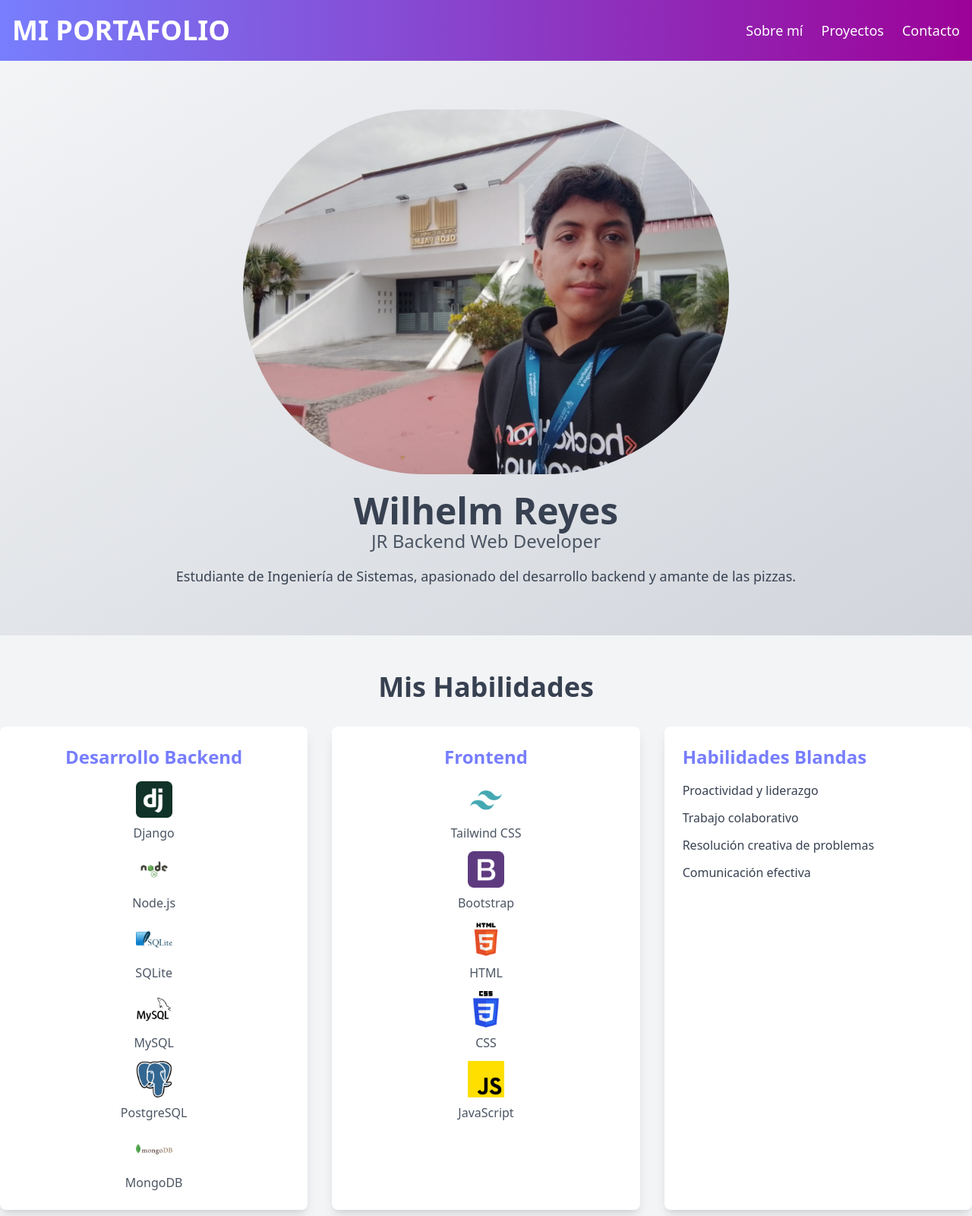
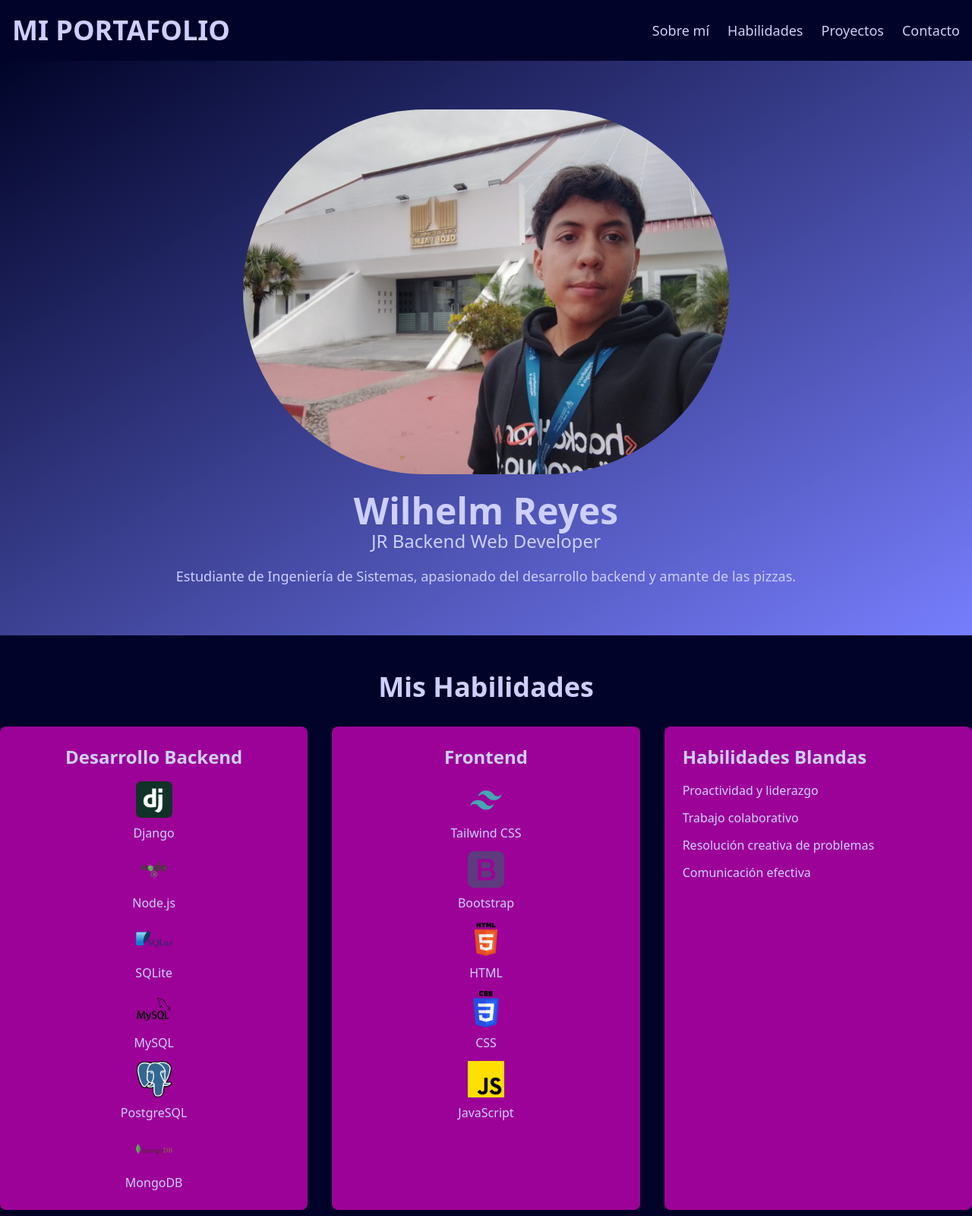
Before and after one commit to WilhelmPro007/Portafolio-Wilhelm-Reyes, a website: page src/index.html in a window 1280 px wide. Shown: the top 1600 px of the page at 76% size. Drawn offline with Linux system fonts and the light colour scheme.

Commit message:
updated colors con tailwindconfig and on the html components.

```diff
--- a/src/index.html
+++ b/src/index.html
@@ -6,17 +6,18 @@
         <title>Portafolio - Wilhelm Reyes</title>
         <link rel="stylesheet" href="../dist/output.css">
     </head>
-    <body class="bg-gray-50 text-gray-700">
+    <body class="bg-background text-gray-700">
         <!-- Header -->
-        <header class="bg-gradient-to-r from-primary to-secondary text-white">
-            <nav class="container mx-auto flex items-center justify-between py-5 px-4">
+        <header class=" text-text">
+            <nav class="container mx-auto flex items-center justify-between py-5 px-4 bg-background">
                 <a href="#" class="text-4xl font-bold uppercase">Mi Portafolio</a>
                 <div class="hidden md:flex space-x-6">
-                    <a href="#" class="hover:text-secondary transition text-lg">Sobre mí</a>
-                    <a href="#" class="hover:text-secondary transition text-lg">Proyectos</a>
-                    <a href="#" class="hover:text-secondary transition text-lg">Contacto</a>
+                    <a href="#sobreMi" class="hover:text-secondary transition text-lg">Sobre mí</a>
+                    <a href="#habilidades" class="hover:text-secondary transition text-lg">Habilidades</a>
+                    <a href="#proyectos" class="hover:text-secondary transition text-lg">Proyectos</a>
+                    <a href="#contacto" class="hover:text-secondary transition text-lg">Contacto</a>
                 </div>
-                <button class="md:hidden text-white focus:outline-none">
+                <button class="md:hidden text-text focus:outline-none">
                     <svg class="w-6 h-6" xmlns="http://www.w3.org/2000/svg" fill="none" viewBox="0 0 24 24" stroke="currentColor">
                         <path stroke-linecap="round" stroke-linejoin="round" stroke-width="2" d="M4 6h16M4 12h16m-7 6h7" />
                     </svg>
@@ -25,77 +26,77 @@
         </header>
 
         <!-- Hero Section -->
-        <section class="bg-gradient-to-br from-gray-100 to-gray-300 py-16 text-center">
+        <section class="bg-gradient-to-br from-background to-primary py-16 text-center text-text" id="sobreMi">
             <div class="container mx-auto">
                 <img src="img/Perfil.jpeg" alt="Wilhelm Reyes" class="w-6/12  rounded-full mx-auto">
                 <h1 class="text-5xl font-bold mt-6">Wilhelm Reyes</h1>
-                <h2 class="text-2xl text-gray-600">JR Backend Web Developer</h2>
-                <p class="mt-4 text-lg text-gray-700">Estudiante de Ingeniería de Sistemas, apasionado del desarrollo backend y amante de las pizzas.</p>
+                <h2 class="text-2xl ">JR Backend Web Developer</h2>
+                <p class="mt-4 text-lg ">Estudiante de Ingeniería de Sistemas, apasionado del desarrollo backend y amante de las pizzas.</p>
             </div>
         </section>
 
         <!-- Skills -->
-        <section class="bg-gray-100 py-12">
+        <section class=" py-12" id="habilidades">
             <div class="container mx-auto">
-                <h2 class="text-4xl font-bold text-center mb-8">Mis Habilidades</h2>
+                <h2 class="text-4xl font-bold text-center mb-8 text-text">Mis Habilidades</h2>
                 <div class="grid gap-8 md:grid-cols-3">
-                    <div class="bg-white p-6 shadow-lg rounded-lg">
-                        <h3 class="text-2xl font-semibold mb-4 text-primary text-center">Desarrollo Backend</h3>
+                    <div class="bg-secondary p-6 shadow-lg rounded-lg text-text">
+                        <h3 class="text-2xl font-semibold mb-4 text-center">Desarrollo Backend</h3>
                         <ul class="space-y-3">
                             <li class="text-center">
                                 <img src="img/iconsSkills/djangoproject-svgrepo-com.png" alt="Django" class="w-12 h-12 mx-auto">
-                                <p class="mt-2 text-gray-600">Django</p>
+                                <p class="mt-2 ">Django</p>
                             </li>
                             <li class="text-center">
                                 <img src="img/iconsSkills/node-js-svgrepo-com.png" alt="Node.js" class="w-12 h-12 mx-auto">
-                                <p class="mt-2 text-gray-600">Node.js</p>
+                                <p class="mt-2 ">Node.js</p>
                             </li>
                             <!-- Gestores de bases de datos -->
                             <li class="text-center">
                                 <img src="img/iconsSkills/sqlite-svgrepo-com.png" alt="SQLite" class="w-12 h-12 mx-auto">
-                                <p class="mt-2 text-gray-600">SQLite</p>
+                                <p class="mt-2 ">SQLite</p>
                             </li>
                             <li class="text-center">
                                 <img src="img/iconsSkills/mysql-svgrepo-com.png" alt="MySQL" class="w-12 h-12 mx-auto">
-                                <p class="mt-2 text-gray-600">MySQL</p>
+                                <p class="mt-2 ">MySQL</p>
                             </li>
                             <li class="text-center">
                                 <img src="img/iconsSkills/postgresql-svgrepo-com.png" alt="PostgreSQL" class="w-12 h-12 mx-auto">
-                                <p class="mt-2 text-gray-600">PostgreSQL</p>
+                                <p class="mt-2 ">PostgreSQL</p>
                             </li>
                             <li class="text-center">
                                 <img src="img/iconsSkills/mongodb-svgrepo-com.png" alt="MongoDB" class="w-12 h-12 mx-auto">
-                                <p class="mt-2 text-gray-600">MongoDB</p>
+                                <p class="mt-2 ">MongoDB</p>
                             </li>
                         </ul>
                     </div>
-                    <div class="bg-white p-6 shadow-lg rounded-lg">
-                        <h3 class="text-2xl font-semibold mb-4 text-primary text-center">Frontend</h3>
+                    <div class="bg-secondary text-text p-6 shadow-lg rounded-lg" >
+                        <h3 class="text-2xl font-semibold mb-4  text-center">Frontend</h3>
                         <ul class="space-y-3">
                             <li class="text-center">
                                 <img src="img/iconsSkills/tailwind-svgrepo-com.png" alt="Tailwind CSS" class="w-12 h-12 mx-auto">
-                                <p class="mt-2 text-gray-600">Tailwind CSS</p>
+                                <p class="mt-2 ">Tailwind CSS</p>
                             </li>
                             <li class="text-center">
                                 <img src="img/iconsSkills/bootstrap_5968672.png" alt="Bootstrap" class="w-12 h-12 mx-auto">
-                                <p class="mt-2 text-gray-600">Bootstrap</p>
+                                <p class="mt-2 ">Bootstrap</p>
                             </li>
                             <li class="text-center">
                                 <img src="img/iconsSkills/html5_16183594.png" alt="HTML" class="w-12 h-12 mx-auto">
-                                <p class="mt-2 text-gray-600">HTML</p>
+                                <p class="mt-2 ">HTML</p>
                             </li>
                             <li class="text-center">
                                 <img src="img/iconsSkills/css-3-svgrepo-com.png" alt="CSS" class="w-12 h-12 mx-auto">
-                                <p class="mt-2 text-gray-600">CSS</p>
+                                <p class="mt-2 ">CSS</p>
                             </li>
                             <li class="text-center">
                                 <img src="img/iconsSkills/js_5968292.png" alt="JavaScript" class="w-12 h-12 mx-auto">
-                                <p class="mt-2 text-gray-600">JavaScript</p>
+                                <p class="mt-2 ">JavaScript</p>
                             </li>
                         </ul>
                     </div>
-                    <div class="bg-white p-6 shadow-lg rounded-lg">
-                        <h3 class="text-2xl font-semibold mb-4 text-primary">Habilidades Blandas</h3>
+                    <div class="bg-secondary text-text p-6 shadow-lg rounded-lg">
+                        <h3 class="text-2xl font-semibold mb-4 ">Habilidades Blandas</h3>
                         <ul class="space-y-3">
                             <li>Proactividad y liderazgo</li>
                             <li>Trabajo colaborativo</li>
@@ -108,32 +109,32 @@
         </section>
 
         <!-- Projects -->
-        <section class="bg-white py-12">
-            <div class="container mx-auto">
+        <section class="bg-primary py-12" id="proyectos">
+            <div class="container mx-auto text-text">
                 <h2 class="text-4xl font-bold text-center mb-8">Proyectos Recientes</h2>
                 <div class="grid gap-8 md:grid-cols-2">
-                    <div class="shadow-lg rounded-lg overflow-hidden">
+                    <div class="shadow-lg rounded-lg text-text bg-background">
                         <img src="img/Ecommerce.PNG" alt="Ecommerce" class="w-full">
                         <div class="p-6">
                             <h3 class="text-2xl font-bold">Ecommerce</h3>
                             <p>Backend para ecommerce usando Django.</p>
                         </div>
                     </div>
-                    <div class="shadow-lg rounded-lg overflow-hidden">
+                    <div class="shadow-lg rounded-lg bg-background">
                         <img src="img/Rezama.PNG" alt="Marketplace Autos" class="w-full">
                         <div class="p-6">
                             <h3 class="text-2xl font-bold">Marketplace Autos</h3>
                             <p>Full stack, frontend con Tailwind CSS y Django en el backend.</p>
                         </div>
                     </div>
-                    <div class="shadow-lg rounded-lg overflow-hidden">
+                    <div class="shadow-lg rounded-lg bg-background">
                         <img src="img/RedSocial.PNG" alt="Red Social" class="w-full">
                         <div class="p-6">
                             <h3 class="text-2xl font-bold">Red Social</h3>
                             <p>Backend Web App para red social<br>Usando Django</p>
                         </div>
                     </div>
-                    <div class="shadow-lg rounded-lg overflow-hidden">
+                    <div class="shadow-lg rounded-lg bg-background">
                         <img src="img/FrontendForm.PNG" alt="Formulario" class="w-full">
                         <div class="p-6">
                             <h3 class="text-2xl font-bold">Formulario</h3>
@@ -145,8 +146,8 @@
         </section>
 
         <!-- Footer -->
-        <footer class="bg-gray-800 py-6">
-            <div class="container mx-auto text-center text-gray-400">
+        <footer class="bg-background py-6" id="contacto">
+            <div class="container mx-auto text-center text-text">
                 <p>&copy; 2024 Wilhelm Reyes. Todos los derechos reservados.</p>
                 <p>Contacto: <a href="mailto:wilhelmeselpro@gmail.com" class="text-secondary hover:underline">wilhelmeselpro@gmail.com</a></p>
             </div>
```
Also changed, not shown: dist/output.css.
